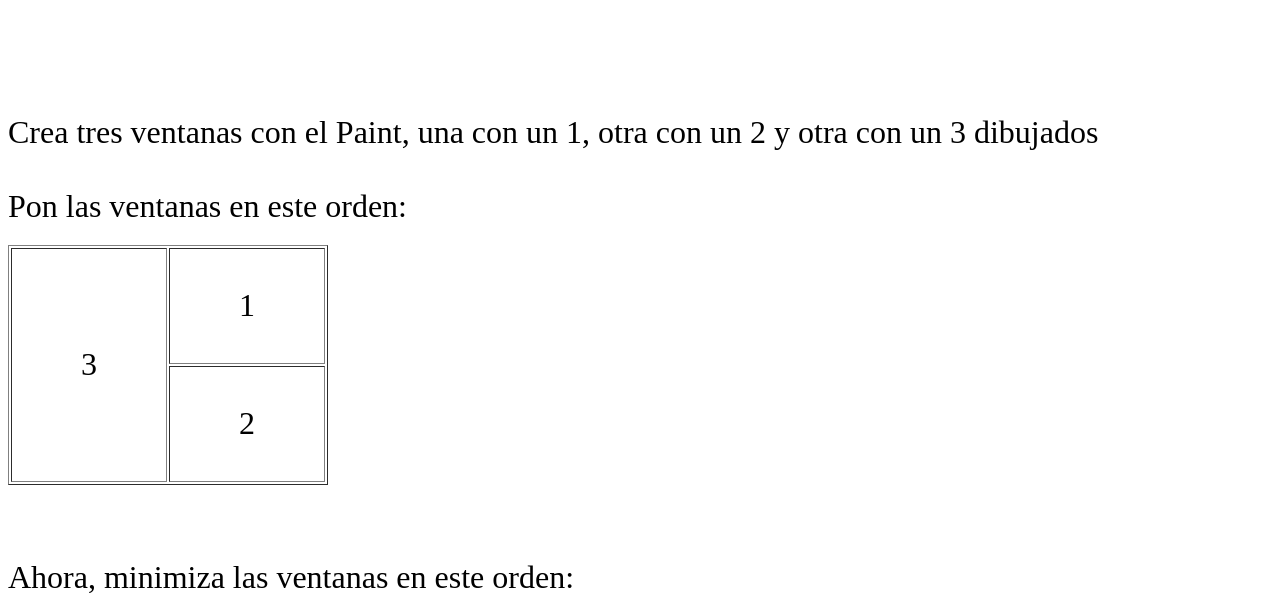
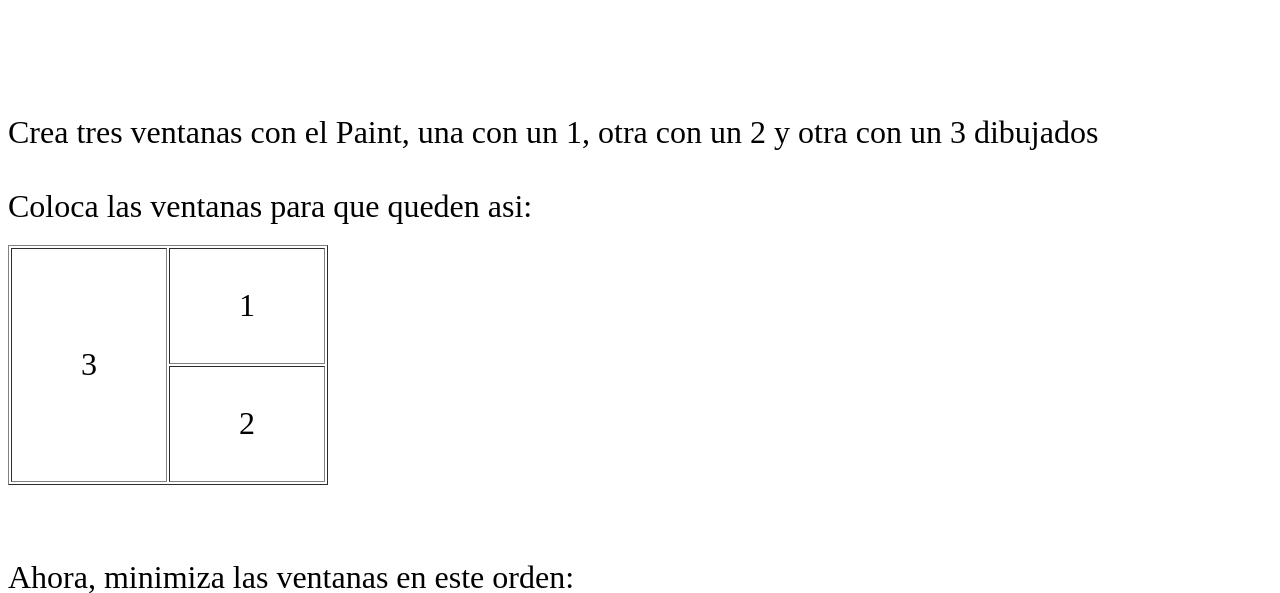
Before and after one commit to marcesquerra/learning-exercise, a plain HTML site: page index.html in a window 1280 px wide. Shown: the part 85-678 px from the top of the page. Drawn offline with Linux system fonts and the light colour scheme.

Commit message:
New commit

```diff
--- a/index.html
+++ b/index.html
@@ -66,7 +66,7 @@
 
   <br />
   <br />
-  Pon las ventanas en este orden:
+  Coloca las ventanas para que queden asi:
   <table width=320 height=240 border=1 style="margin-top: 20px;">
     <tr>
       <td rowspan=2 id=fa>1</td>
```
